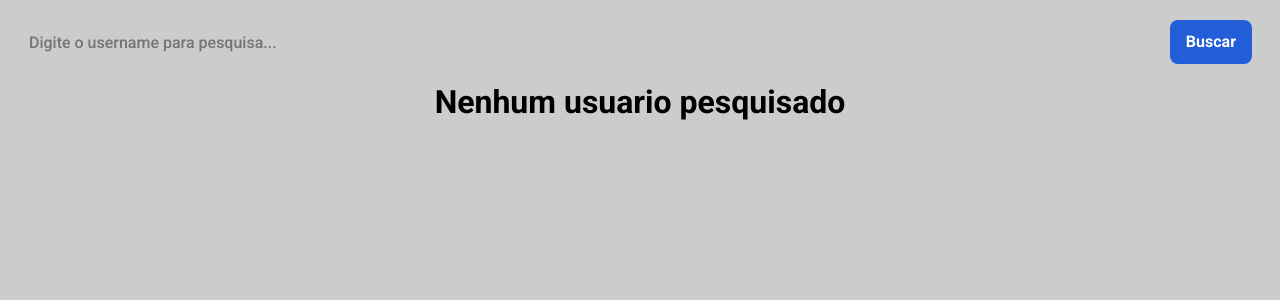
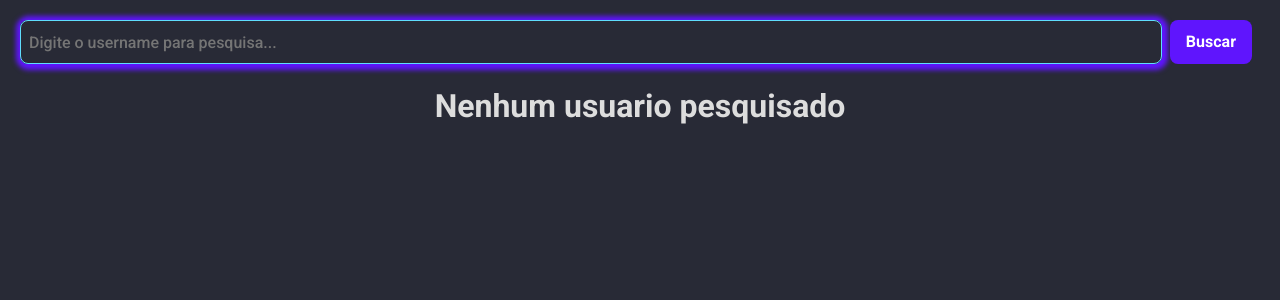
Before and after one commit to ulissesmarciano/impulso-dio-projeto-front-end-componetizado, a React (Create React App) app in the folder github-api/: page / in a window 1280 px wide. Shown: the top 300 px of the page. Built offline with nearby package versions, Linux system fonts and the light colour scheme.

Commit message:
Adicionando o estilo neon

```diff
--- a/github-api/public/style.css
+++ b/github-api/public/style.css
@@ -1,3 +1,3 @@
 body {
-    background: #ccc;
+    background: rgb(40, 42, 54);
 }
--- a/github-api/src/components/header/styled.js
+++ b/github-api/src/components/header/styled.js
@@ -8,7 +8,9 @@ export const Wrapper = styled.div`
     padding: 4px;
 
     input {
-        border: 1px solid #ccc;
+        color: #ddd;
+        border: 1px solid rgb(95, 221, 253);
+        box-shadow: 1px 1px 5px 5px rgb(95, 21, 253);
         border-radius: 8px;
         width: 100%;
         height: 44px;
@@ -16,8 +18,9 @@ export const Wrapper = styled.div`
         font-weight: 500;
     }
 
+
     button {
-        background-color: #225ed8;
+        background-color: rgb(95, 21, 253);
         padding: 8px 16px;
         margin: 0 8px;
         border-radius: 8px;
@@ -25,8 +28,7 @@ export const Wrapper = styled.div`
         font-sise: 16px;
 
         &:hover {
-            background-color: #2c5282;
-            box-shadow: 2px 1px 8px rgba(0, 0, 0, 0.2);
+            box-shadow: 0px 0px 2px 2px rgba(95, 221, 253, 0.616);
         }
 
         span {
--- a/github-api/src/components/no-search/styled.js
+++ b/github-api/src/components/no-search/styled.js
@@ -1,8 +1,9 @@
 import styled from "styled-components";
 
 export const Wrapper = styled.div`
-  margin: 16px;
+  margin: 20px;
   display: flex;
+  color: #ddd;
   justify-content: center;
   h1 {
     font-weight: bold;
--- a/github-api/src/components/profile/styled.js
+++ b/github-api/src/components/profile/styled.js
@@ -1,6 +1,8 @@
 import styled from "styled-components";
 
 export const Wrapper = styled.div`
+  color: #ddd;
+  margin-top: 25px;
   display: flex;
   align-items: flex-start;
 `;
@@ -44,7 +46,7 @@ export const WrapperUserGeneric = styled.div`
   }
   a {
     font-size: 18px;
-    color: blue;
+    color: rgb(221, 120, 48);
     font-weight: bold;
   }
 `;
@@ -52,5 +54,6 @@ export const WrapperUserGeneric = styled.div`
 export const WrapperImage = styled.img`
   border-radius: 50%;
   width: 200px;
-  margin: 8px;
+  border: 3px solid rgb(95, 221, 253);
+  box-shadow: 0px 0px 4px 4px rgba(95, 21, 253, 0.616);
 `;
--- a/github-api/src/components/repositories/styled.js
+++ b/github-api/src/components/repositories/styled.js
@@ -2,6 +2,8 @@ import styled from "styled-components";
 import { Tabs, TabList, Tab, TabPanel } from "react-tabs";
 
 export const WrapperTabs = styled(Tabs)`
+    font-weight: bold;
+    color: #ddd;
     font-size: 16px;
     width: 100%;
     margin-top: 16px;
@@ -16,8 +18,9 @@ export const WrapperTabList = styled(TabList)`
 WrapperTabList.tabsRole = "TabList";
 
 export const WrapperTab = styled(Tab)`
-    border-radius: 16px;
-    border: 1px solid #ccc;
+    border-radius: 10px;
+    border: 1px solid rgb(95, 221, 253);
+    box-shadow: 0px 0px 3px 3px rgba(95, 21, 253, 0.616);
     padding: 16px;
     user-select: none;
     cursor: pointer;
@@ -30,7 +33,7 @@ export const WrapperTab = styled(Tab)`
     }
 
     &.is-selected {
-        box-shadow: 2px 1px 8px rgba(0, 0, 0, 0.2);
+        box-shadow: 0px 0px 6px 6px rgba(95, 21, 253, 0.616);
     }
 `;
 WrapperTab.tabsRole = "Tab";
--- a/github-api/src/components/repository-item/styled.js
+++ b/github-api/src/components/repository-item/styled.js
@@ -3,7 +3,7 @@ import styled from "styled-components";
 export const Wrapper = styled.div`
   padding: 8px;
   border-radius: 8px;
-  border: 1px solid #ccc;
+  border: 2px solid rgb(95, 221, 253);
   margin: 16px 16px;
   width: 350px;
   height: 150px;
@@ -20,12 +20,12 @@ export const WrapperFullName = styled.h2`
   font-size: 16px;
   font-weight: bold;
   margin: 8px 0;
-  color: #2d3748;
+  color: rgb(136, 134, 237);
 `;
 
 export const WrapperLink = styled.a`
   font-size: 16px;
   font-weight: bold;
   margin: 8px 0;
-  color: #3182ce;
+  color: rgb(255, 121, 198);
 `;
```
